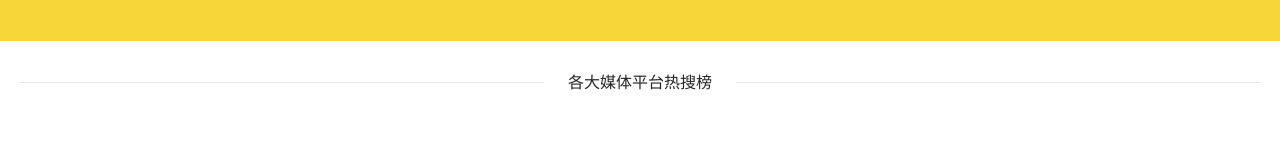
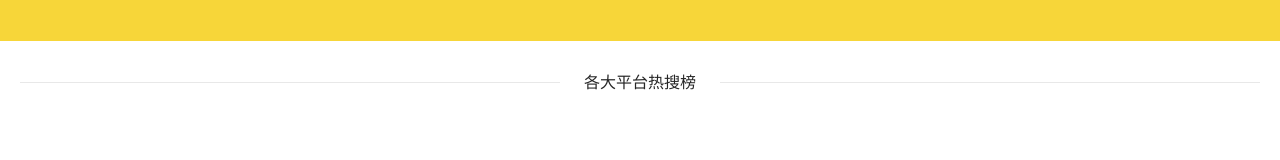
Before and after one commit to bill393/media-trending, a React app in the folder frontend/: page /home in a window 1280 px wide. Shown: the part 209-369 px from the top of the page. Built offline with nearby package versions, Linux system fonts and the light colour scheme.

Commit message:
frontend: provisional commit

```diff
--- a/frontend/src/App/components/Content.tsx
+++ b/frontend/src/App/components/Content.tsx
@@ -3,9 +3,11 @@
  */
 
 import React from 'react';
-import {Divider} from 'antd';
+import {Switch, Route} from 'react-router-dom'
 import {NavStyle} from '../index';
 import './index.less';
+
+const Home = React.lazy(() => import('@/pages/Home'));
 
 export type ContentProps = {
   navStyle: NavStyle
@@ -14,7 +16,11 @@ export type ContentProps = {
 const Content: React.FC<ContentProps> = ({navStyle}) => {
   return (
     <div className={`content${navStyle === 'mini' ? ' content-small' : ''}`}>
-      <Divider className="content-divider" plain>各大媒体平台热搜榜</Divider>
+      <React.Suspense fallback={<div>loading</div>}>
+        <Switch>
+          <Route path="/home" component={Home}></Route>
+        </Switch>
+      </React.Suspense>
     </div>
   );
 };
--- /dev/null
+++ b/frontend/src/pages/Home/index.tsx
@@ -0,0 +1,16 @@
+/**
+ * @file 路由-首页
+ */
+
+import React from 'react';
+import {Divider} from 'antd';
+
+const Home: React.FC = () => {
+  return (
+    <div>
+      <Divider className="content-divider" plain>各大平台热搜榜</Divider>
+    </div>
+  );
+};
+
+export default Home;
```
